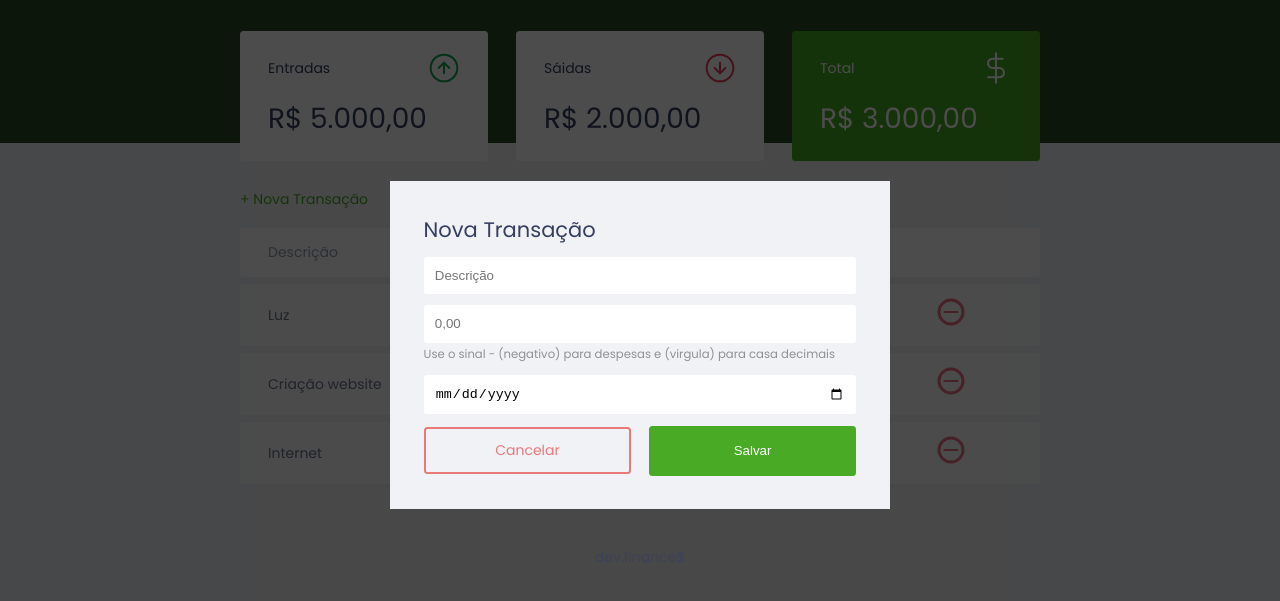
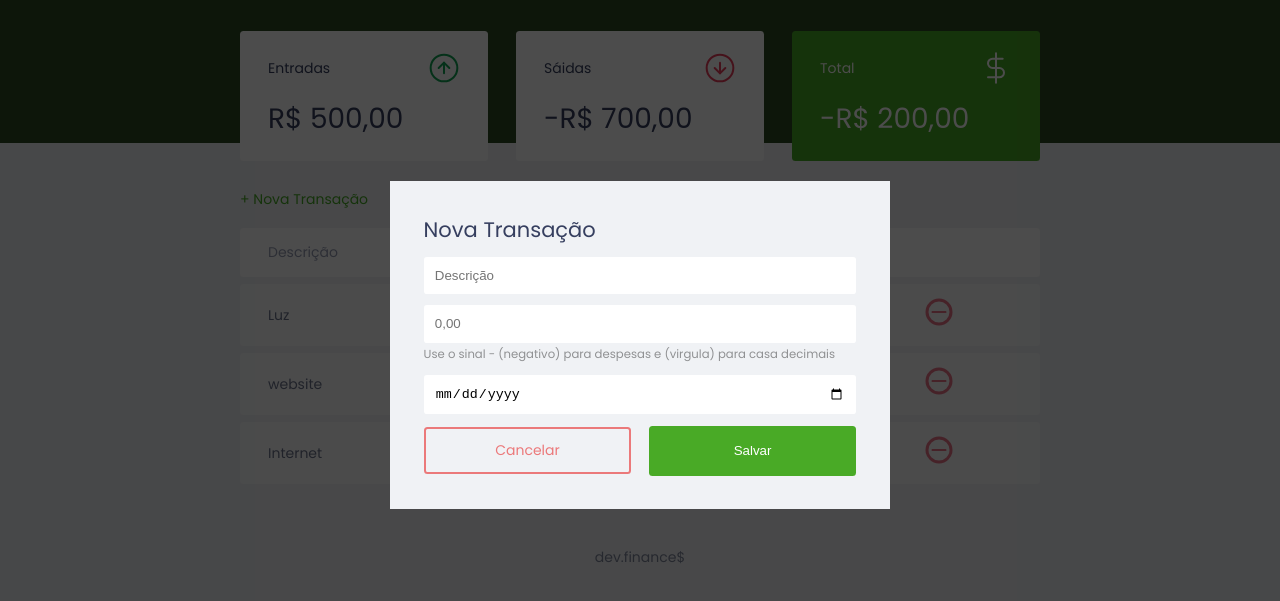
Before and after one commit to Ryandls/Maratona-Discorver-Rocketseat, a plain HTML site: page index.html in a window 1280 px wide. Both pictures are taken after a click on the link "+ Nova Transação". Shown: the part 55-656 px from the top of the page. Drawn offline with Linux system fonts and the light colour scheme.

Commit message:
Update 1 JS

```diff
--- a/css/style.css
+++ b/css/style.css
@@ -249,6 +249,8 @@ footer {
 
   opacity:0;
   visibility: hidden;
+
+  z-index: 999;
 }
 
 .modal-overlay.active {
@@ -261,6 +263,9 @@ footer {
   padding:2.4rem;
   width: 90%;
   max-width: 500px;
+
+  position: relative;
+  z-index: 1;
 }
 
 
--- a/index.html
+++ b/index.html
@@ -27,7 +27,7 @@
             <span>Entradas</span>
             <img src="./img/income.svg" alt="Image de entradas" />
           </h3>
-          <p>R$ 5.000,00</p>
+          <p id="incomeDisplay">R$ 5.000,00</p>
         </div>
 
         <div class="card">
@@ -35,7 +35,7 @@
             <span>Sáidas</span>
             <img src="./img/expense.svg" alt="Image de saídas" />
           </h3>
-          <p>R$ 2.000,00</p>
+          <p id="expenseDisplay">R$ 2.000,00</p>
         </div>
 
         <div class="card total">
@@ -43,7 +43,7 @@
             <span>Total</span>
             <img src="./img/total.svg" alt="Image de Total" />
           </h3>
-          <p>R$ 3.000,00</p>
+          <p id="totalDisplay">R$ 3.000,00</p>
         </div>
       </section>
       <section id="transaction">
@@ -62,32 +62,7 @@
               <th></th>
             </tr>
           </thead>
-          <tbody>
-            <tr>
-              <td class="description">Luz</td>
-              <td class="expense">- R$500,00</td>
-              <td class="date">23/01/2021</td>
-              <td>
-                <img src="./img/minus.svg" alt="Remover transação" />
-              </td>
-            </tr>
-            <tr>
-              <td class="description">Criação website</td>
-              <td class="income">R$5000,00</td>
-              <td class="date">23/01/2021</td>
-              <td>
-                <img src="./img/minus.svg" alt="Remover transação" />
-              </td>
-            </tr>
-            <tr>
-              <td class="description">Internet</td>
-              <td class="expense">- R$200,00</td>
-              <td class="date">23/01/2021</td>
-              <td>
-                <img src="./img/minus.svg" alt="Remover transação" />
-              </td>
-            </tr>
-          </tbody>
+          <tbody></tbody>
         </table>
       </section>
     </main>
@@ -96,7 +71,7 @@
       <div class="modal">
         <div id="form">
           <h2>Nova Transação</h2>
-          <form action="">
+          <form action="" onsubmit="Form.submit(event)">
             <div class="input-group">
               <label class="sr-only" for="description">Descrição</label>
               <input
@@ -140,15 +115,6 @@
       <p>dev.finance$</p>
     </footer>
 
-    <script>
-      const Modal = {
-        open() {
-          document.querySelector('.modal-overlay').classList.add('active');
-        },
-        close() {
-          document.querySelector('.modal-overlay').classList.remove('active');
-        },
-      };
-    </script>
+    <script src="js/script.js"></script>
   </body>
 </html>
--- a/js/script.js
+++ b/js/script.js
@@ -0,0 +1,162 @@
+const Modal = {
+  open() {
+    // Abrir modal
+    //Adicionar a class active ao modal
+    document.querySelector('.modal-overlay').classList.add('active');
+  },
+  close() {
+    //Fechar modal
+    // Remover a class active do modal
+    document.querySelector('.modal-overlay').classList.remove('active');
+  },
+};
+
+const transactions = [
+  {
+    description: 'Luz',
+    amount: -50000,
+    date: '23/01/2021',
+  },
+  {
+    description: 'website',
+    amount: 50000,
+    date: '23/01/2021',
+  },
+  {
+    description: 'Internet',
+    amount: -20000,
+    date: '23/01/2021',
+  },
+];
+
+const Transaction = {
+  all: transactions,
+  add(transaction) {
+    Transaction.all.push(transaction);
+    App.reload();
+  },
+
+  remove(index) {
+    Transaction.all.splice(index, 1);
+    App.reload();
+  },
+
+  incomes() {
+    let income = 0;
+
+    Transaction.all.forEach((transaction) => {
+      if (transaction.amount > 0) {
+        income += transaction.amount;
+      }
+    });
+
+    return income;
+  },
+
+  expenses() {
+    let expense = 0;
+
+    Transaction.all.forEach((transaction) => {
+      if (transaction.amount < 0) {
+        expense += transaction.amount;
+      }
+    });
+
+    return expense;
+  },
+
+  total() {
+    return Transaction.incomes() + Transaction.expenses();
+  },
+};
+
+const DOM = {
+  transactionContainer: document.querySelector('#data-table tbody'),
+
+  addTransaction(transaction, index) {
+    const tr = document.createElement('tr');
+    tr.innerHTML = DOM.innerHTMLTransaction(transaction);
+
+    DOM.transactionContainer.appendChild(tr);
+  },
+  innerHTMLTransaction(transaction) {
+    const CSSclass = transaction.amount > 0 ? 'income' : 'expense';
+
+    const amount = Utils.formartCurrency(transaction.amount);
+
+    const html = `
+    <td class="description">${transaction.description}</td>
+    <td class="${CSSclass}">${amount}</td>
+    <td class="date">${transaction.date}</td>
+    <td>
+      <img src="./img/minus.svg" alt="Remover transação" />
+    </td>`;
+
+    return html;
+  },
+
+  updateBalance() {
+    document.getElementById('incomeDisplay').innerHTML = Utils.formartCurrency(
+      Transaction.incomes()
+    );
+    document.getElementById('expenseDisplay').innerHTML = Utils.formartCurrency(
+      Transaction.expenses()
+    );
+    document.getElementById('totalDisplay').innerHTML = Utils.formartCurrency(
+      Transaction.total()
+    );
+  },
+
+  clearTransactions() {
+    DOM.transactionContainer.innerHTML = '';
+  },
+};
+
+const Utils = {
+  //formatação de dinheiro em BRL
+
+  formartCurrency(value) {
+    const signal = Number(value) < 0 ? '-' : '';
+
+    value = String(value).replace(/\D/g, '');
+
+    value = Number(value) / 100;
+
+    value = value.toLocaleString('pt-BR', {
+      style: 'currency',
+      currency: 'BRL',
+    });
+
+    return signal + value;
+  },
+};
+
+const Form = {
+  formatData() {
+    console.log('Formatar os dados');
+  },
+  validateFields() {
+    console.log('validar os campos');
+  },
+  submit(event) {
+    event.preventDefault();
+    Form.validateFields();
+    Form.formatData();
+  },
+};
+
+const App = {
+  init() {
+    Transaction.all.forEach((transaction) => {
+      DOM.addTransaction(transaction);
+    });
+
+    DOM.updateBalance();
+  },
+  reload() {
+    DOM.clearTransactions();
+    App.init();
+  },
+};
+
+App.init();
```
